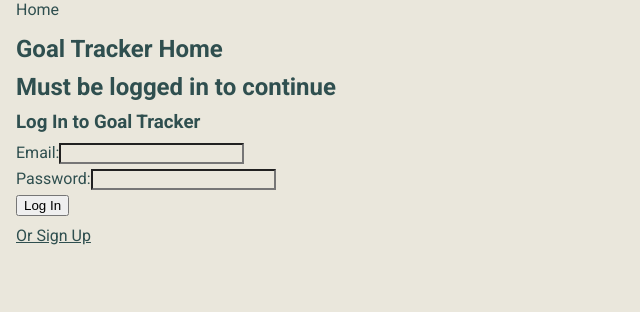
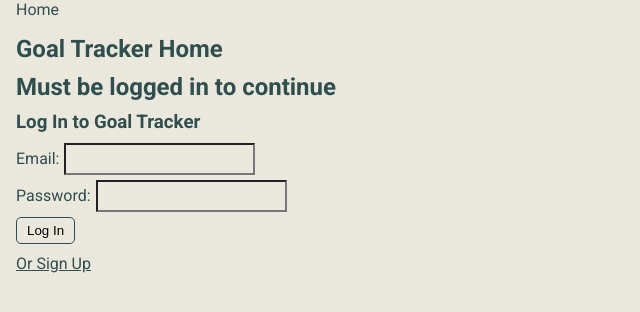
Before and after one commit to mikevallano/goal-tracker, a React (Vite) app in the folder react/: page / in a window 1280 px wide. Shown: the top 312 px of the page, without its empty margins (0-640 px from the left). Built offline with nearby package versions, Linux system fonts and the light colour scheme.

Commit message:
10: Clean up form styles

```diff
--- a/react/src/components/LoginForm.tsx
+++ b/react/src/components/LoginForm.tsx
@@ -54,7 +54,9 @@ const LoginForm: React.FC = () => {
           <label>Password:</label>
           <input type='password' name='password' />
         </section>
-        <button type='submit'>Log In</button>
+        <button className='btn btn-sm' type='submit'>
+          Log In
+        </button>
       </form>
     </>
   )
--- a/react/src/components/SignUpForm.tsx
+++ b/react/src/components/SignUpForm.tsx
@@ -54,7 +54,9 @@ const SignUpForm = () => {
         <label htmlFor='password'>Password</label>
         <input type='password' name='password' />
       </section>
-      <button type='submit'>Sign Up</button>
+      <button className='btn btn-sm' type='submit'>
+        Sign Up
+      </button>
     </form>
   )
   return (
--- a/react/src/components/goals/Goals.css
+++ b/react/src/components/goals/Goals.css
@@ -3,17 +3,7 @@
 }
 
 .add-tracked-goal-form-container select {
-  display: block;
-  margin-bottom: 10px;
-  height: 1.5rem;
   width: 150px;
-}
-
-.get-tracked-goals select {
-  display: block;
-  margin-bottom: 10px;
-  width: 150px;
-  height: 2rem;
 }
 
 .btn {
@@ -64,10 +54,13 @@ select, input {
   background-color: var(--main-background);
 }
 
-form.tracked-goal-form input, form.tracked-goal-form select {
+form input, select {
   height: 2rem;
-  margin-left: 5px;
   padding: 5px;
+}
+
+form label {
+  margin-right: 5px;
 }
 
 form.tracked-goal-form input[type='text'] {
```
